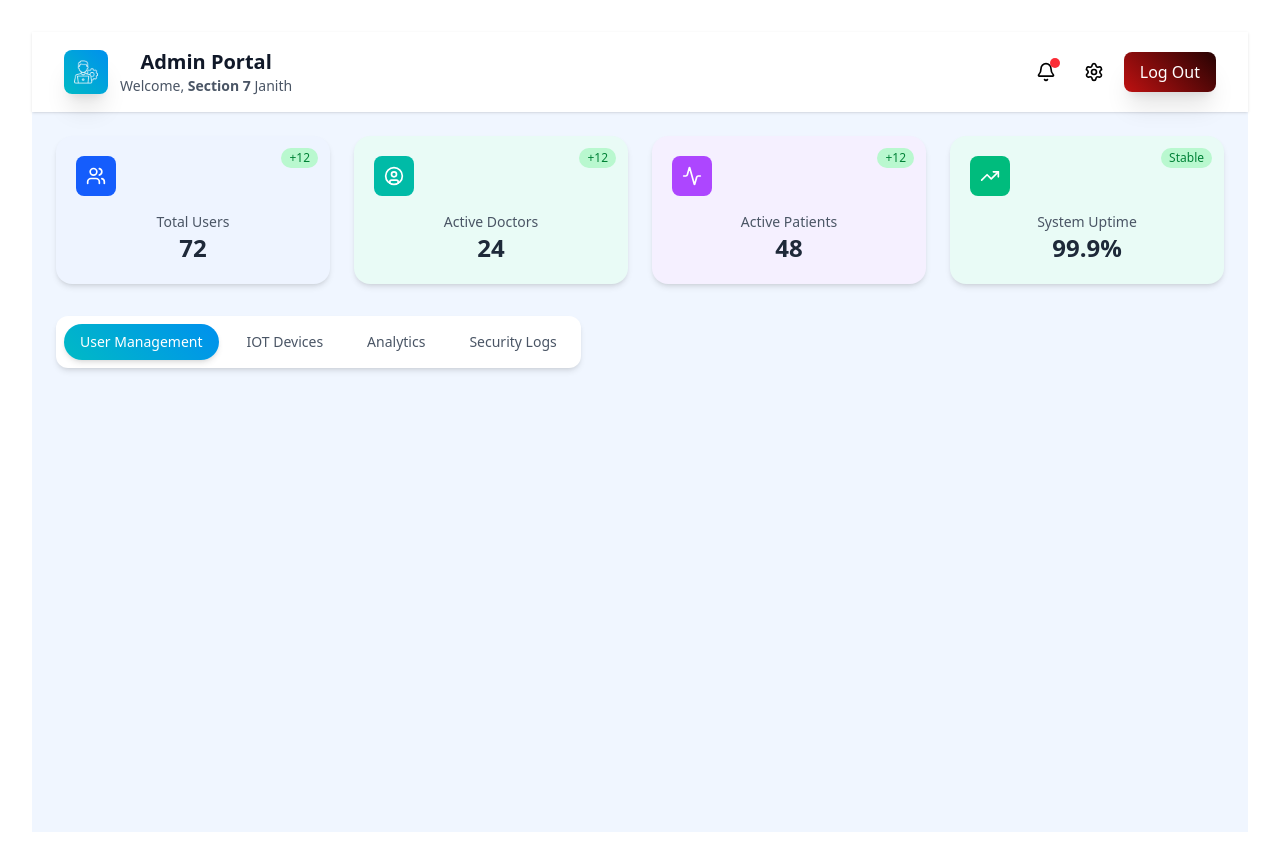
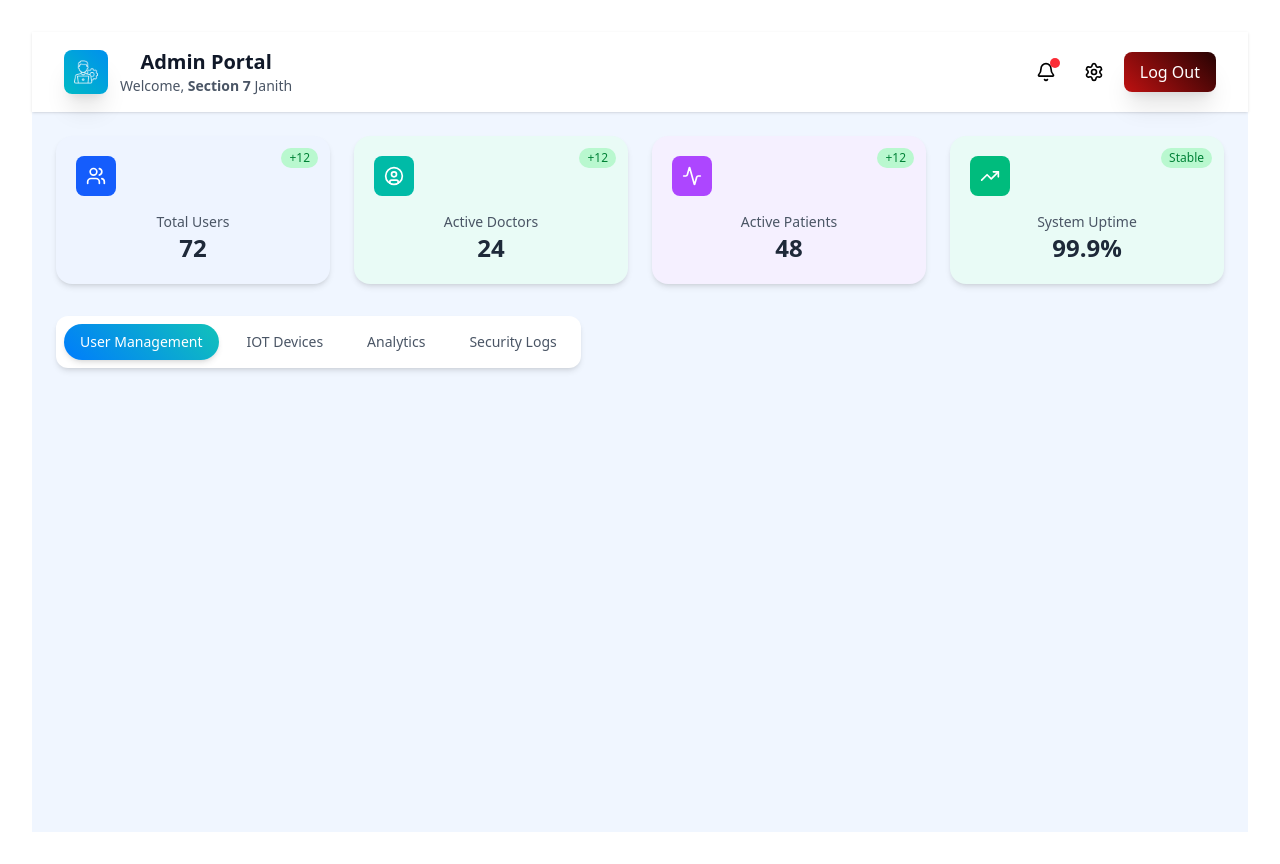
Before and after one commit to Smart-Patient-Monitoring-System/Frontend, a React (Vite) app: page /adminLogin in a window 1280 px wide. Built offline with nearby package versions, Linux system fonts and the light colour scheme.

Commit message:
change some details of the navigation bar

```diff
--- a/src/components/AdminPortal/AdminDashboard.jsx
+++ b/src/components/AdminPortal/AdminDashboard.jsx
@@ -155,7 +155,7 @@ function AdminDashboard() {
             style={
               activeTab === "users"
                 ? {
-                    background: "linear-gradient(45deg, #00BAC5 0%, #0090EE 100%)"
+                    background: "linear-gradient(45deg, #007CFC 0%, #11C2BA 100%)"
                   }
                 : {}
             }
```
